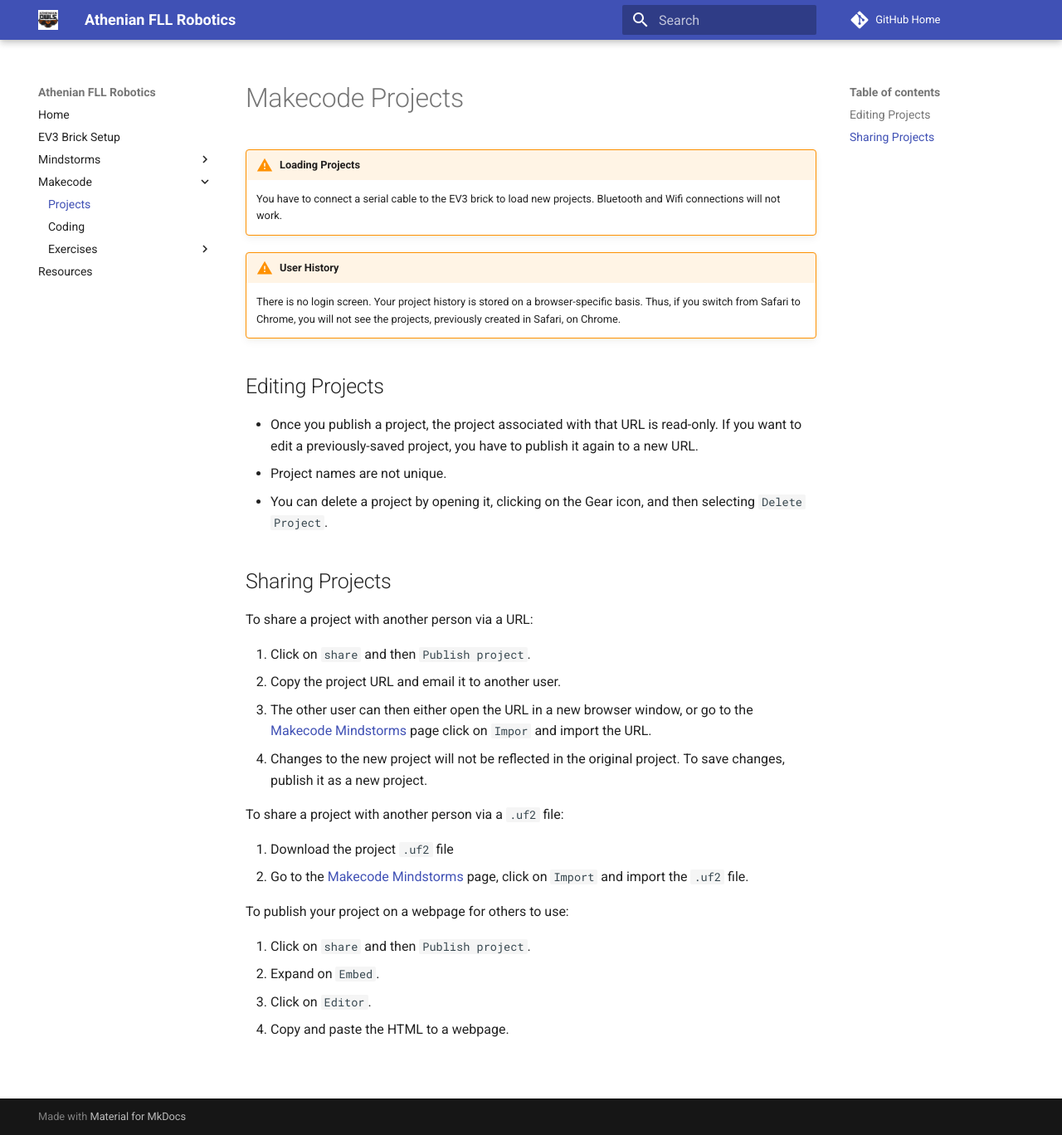
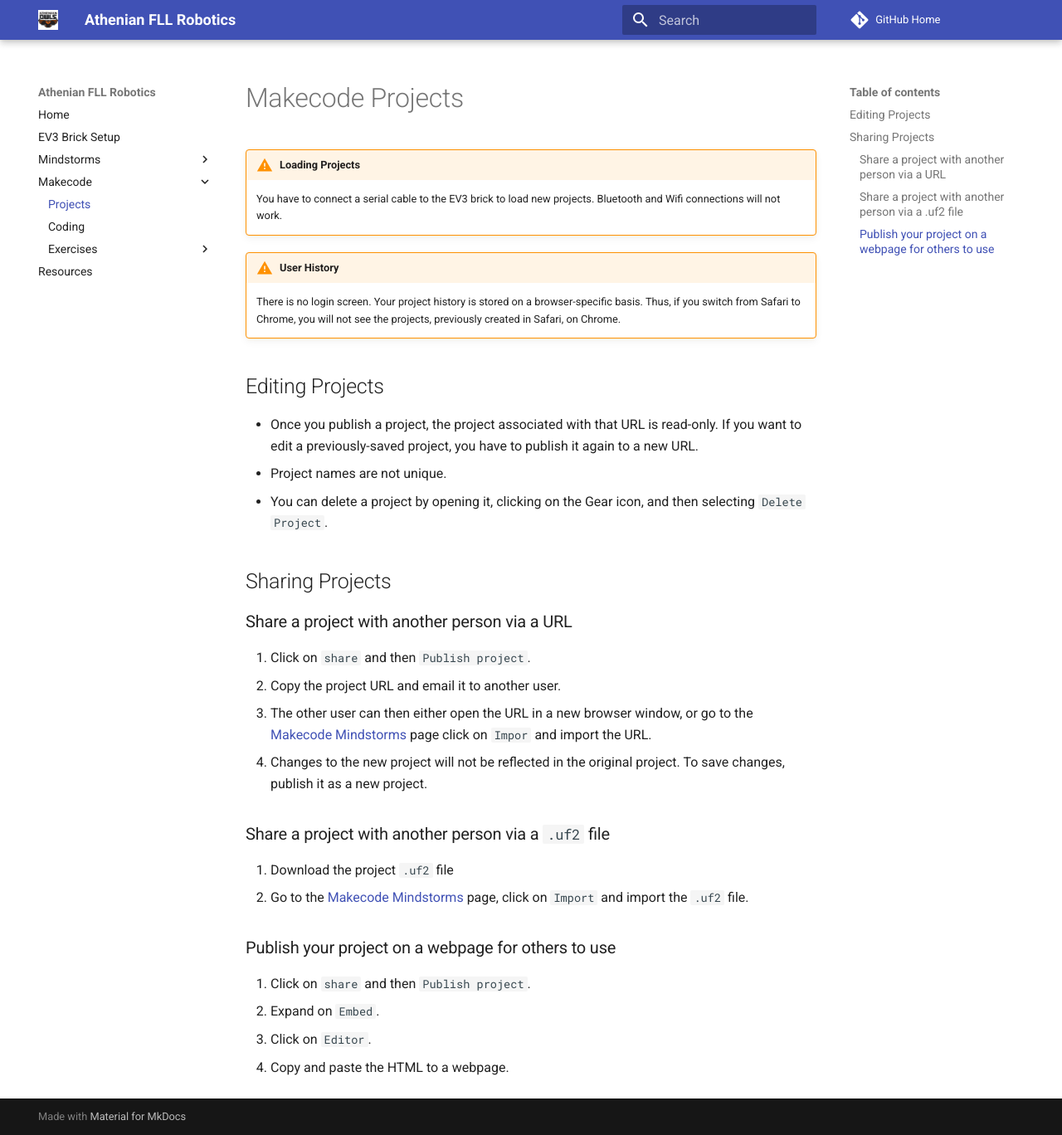
Before and after one commit to athenian-fll/athenian-fll-mkdocs, an MkDocs documentation site: the page built from docs/makecode-projects.md, in a window 1280 px wide and 1368 px high. Shown: the whole window at 83% size. Built offline with MkDocs 1.6.1 and Material for MkDocs 9.7.7, drawn with Linux system fonts in a browser that asks for light colours; comment, search, counter and statistics services are not loaded.

Commit message:
Update docs

````diff
--- a/docs/makecode-projects.md
+++ b/docs/makecode-projects.md
@@ -18,7 +18,7 @@ want to edit a previously-saved project, you have to publish it again to a new U
 
 ## Sharing Projects
 
-To share a project with another person via a URL:
+### Share a project with another person via a URL
 
 1. Click on ``share`` and then ``Publish project``.
 2. Copy the project URL and email it to another user.
@@ -27,12 +27,12 @@ go to the [Makecode Mindstorms](https://makecode.mindstorms.com) page click on `
 4. Changes to the new project will not be reflected in the original project. To save changes, publish it
 as a new project.
 
-To share a project with another person via a ```.uf2``` file:
+### Share a project with another person via a ```.uf2``` file
 
 1. Download the project ```.uf2``` file
 2. Go to the [Makecode Mindstorms](https://makecode.mindstorms.com) page, click on ``Import`` and import the ```.uf2``` file.
 
-To publish your project on a webpage for others to use:
+### Publish your project on a webpage for others to use
 
 1. Click on ``share`` and then ``Publish project``.
 2. Expand on ``Embed``.
````
